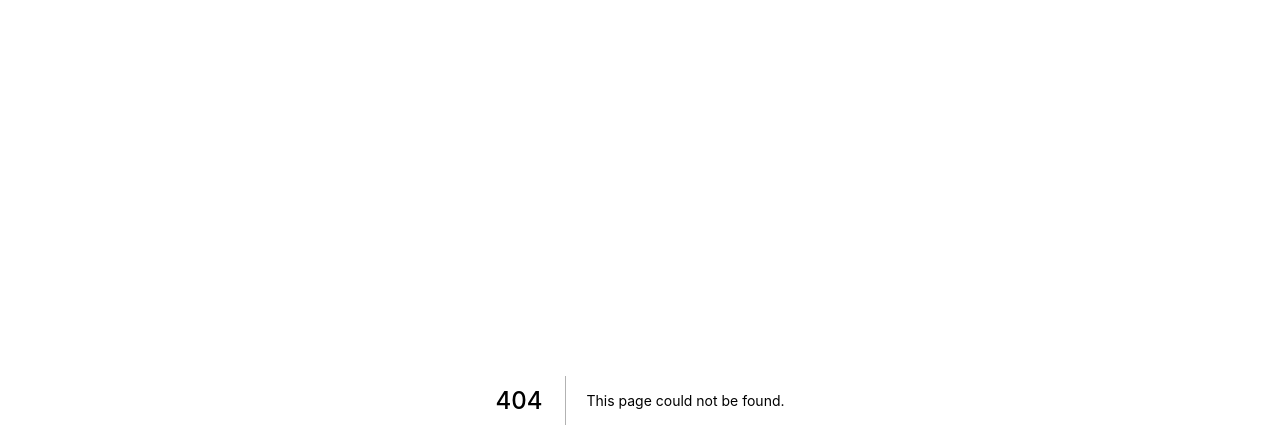
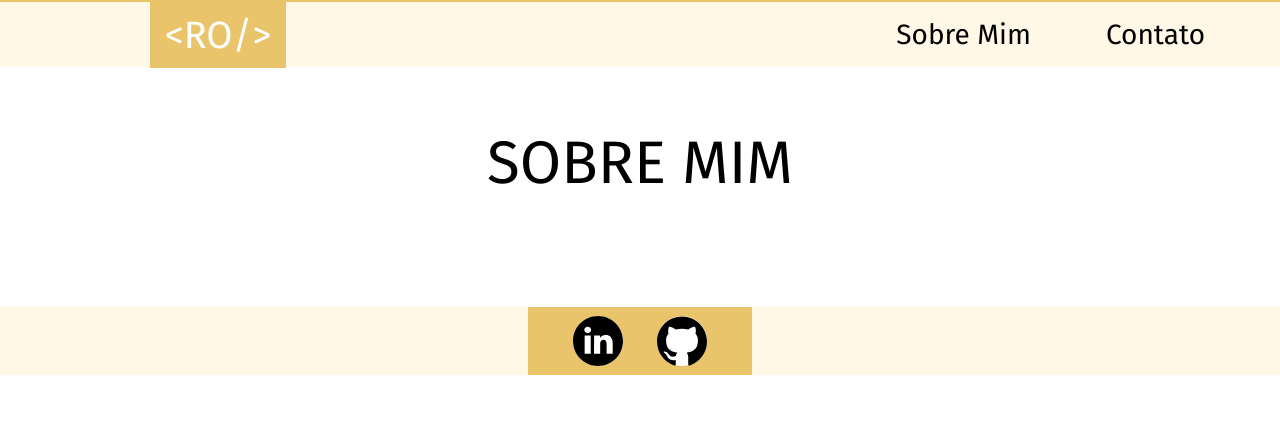
Before and after one commit to RicardoOliveiraFilho/Ricardo_Oliveira_JAMStackAlura, a Next.js app: page /sobre-min in a window 1280 px wide. Before the commit this address had no page. Shown: the top 448 px of the page. Built offline with nearby package versions, Linux system fonts and the light colour scheme; a web font is replaced by a local one.

Commit message:
feat(component sobremim): início da construção da página sobre mim
Iniando a implementação da página sobre mim do portfólio (Projeto Desafio).

```diff
--- /dev/null
+++ b/pages/sobre-min.js
@@ -0,0 +1,24 @@
+import React from 'react';
+
+import Box from '../src/components/foundation/layout/Box';
+import Header from '../src/components/commons/Header';
+import SectionTitle from '../src/components/commons/SectionTitle';
+import Footer from '../src/components/commons/Footer';
+
+export default function SobreMim() {
+  return (
+    <Box
+      flex="1"
+      display="flex"
+      flexDirection="column"
+    >
+      <Header />
+      <SectionTitle
+        alignSelf="center"
+      >
+        Sobre Mim
+      </SectionTitle>
+      <Footer />
+    </Box>
+  );
+}
--- a/src/components/commons/ProjectsArea/index.js
+++ b/src/components/commons/ProjectsArea/index.js
@@ -14,7 +14,9 @@ export default function ProjectsArea() {
 
   return (
     <ProjectsAreaWrapper>
-      <SectionTitle />
+      <SectionTitle>
+        Meus Projetos
+      </SectionTitle>
       <ProjectsAreaWrapper.Projects>
         <Card />
         <Card />
--- a/src/components/commons/SectionTitle/index.js
+++ b/src/components/commons/SectionTitle/index.js
@@ -3,16 +3,16 @@ import React from 'react';
 import SectionTitleWrapper from './styles/SectionTitleWrapper';
 import Text from '../../foundation/Text';
 
-export default function SectionTitle() {
+export default function SectionTitle({ children, ...props }) {
   return (
-    <SectionTitleWrapper>
+    <SectionTitleWrapper {...props}>
       <Text
         tag="h3"
         variant="sectionTitleXS"
         margin="0px"
         padding="0px"
       >
-        Meus Projetos
+        {children}
       </Text>
     </SectionTitleWrapper>
   );
--- a/src/components/commons/SectionTitle/styles/SectionTitleWrapper.js
+++ b/src/components/commons/SectionTitle/styles/SectionTitleWrapper.js
@@ -1,6 +1,7 @@
 import styled, { css } from 'styled-components';
 
 import breakpointsMedia from '../../../../theme/utils/breakpointsMedia';
+import propToStyle from '../../../../theme/utils/propToStyle';
 import textStyleVariantsMap from '../../../../theme/utils/textStyleVariantsMap';
 
 const SectionTitleWrapper = styled.div`
@@ -17,6 +18,8 @@ const SectionTitleWrapper = styled.div`
       }
     `,
   })}
+
+  ${propToStyle('alignSelf')}
 `;
 
 export default SectionTitleWrapper;
--- a/src/components/foundation/layout/Box/index.js
+++ b/src/components/foundation/layout/Box/index.js
@@ -6,6 +6,7 @@ const Box = styled.div`
   ${propToStyle('display')}
   ${propToStyle('flexDirection')}
   ${propToStyle('justifyContent')}
+  ${propToStyle('alignItems')}
   ${propToStyle('flexWrap')}
   ${propToStyle('backgroundColor')}
   ${propToStyle('boxShadow')}
```
